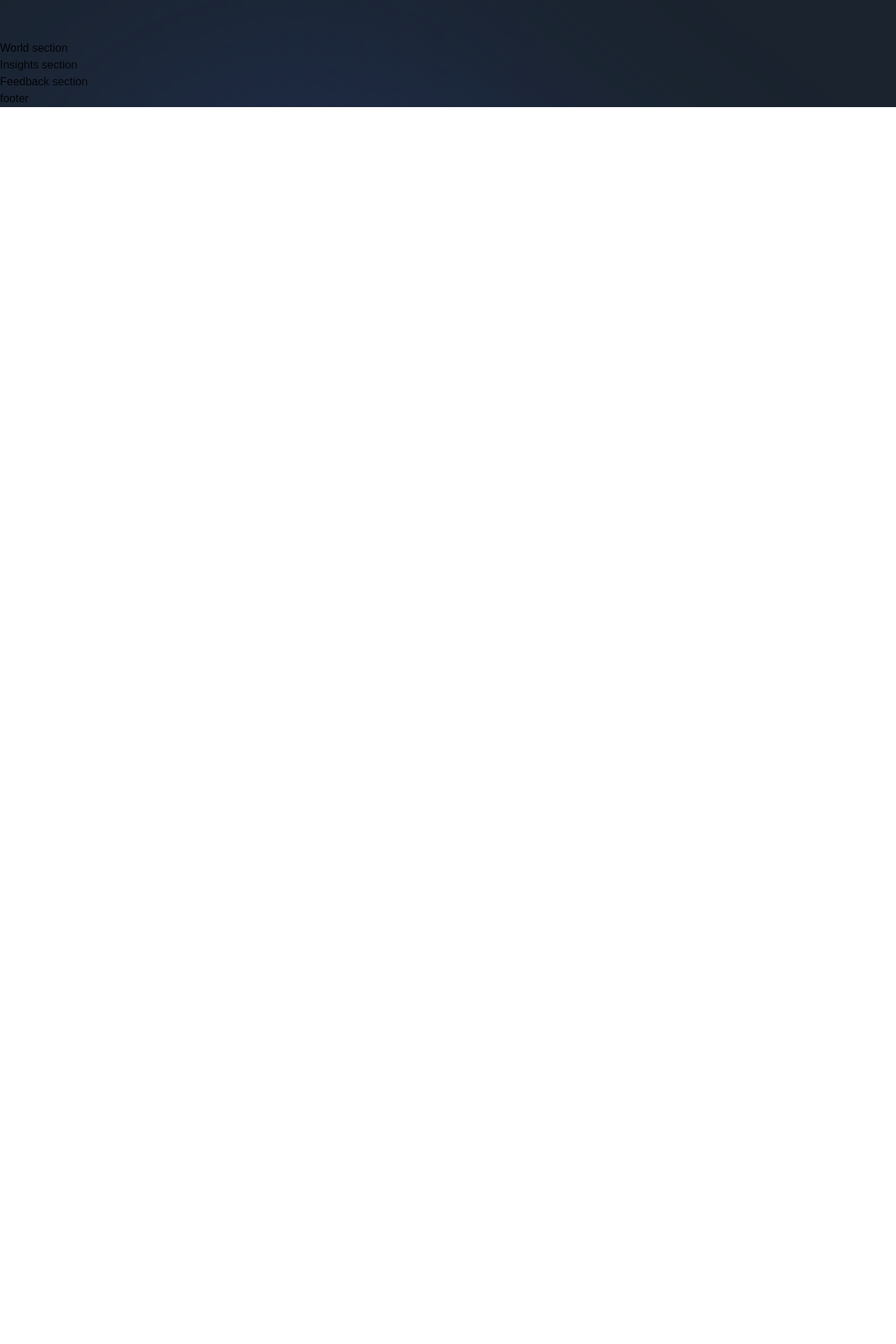
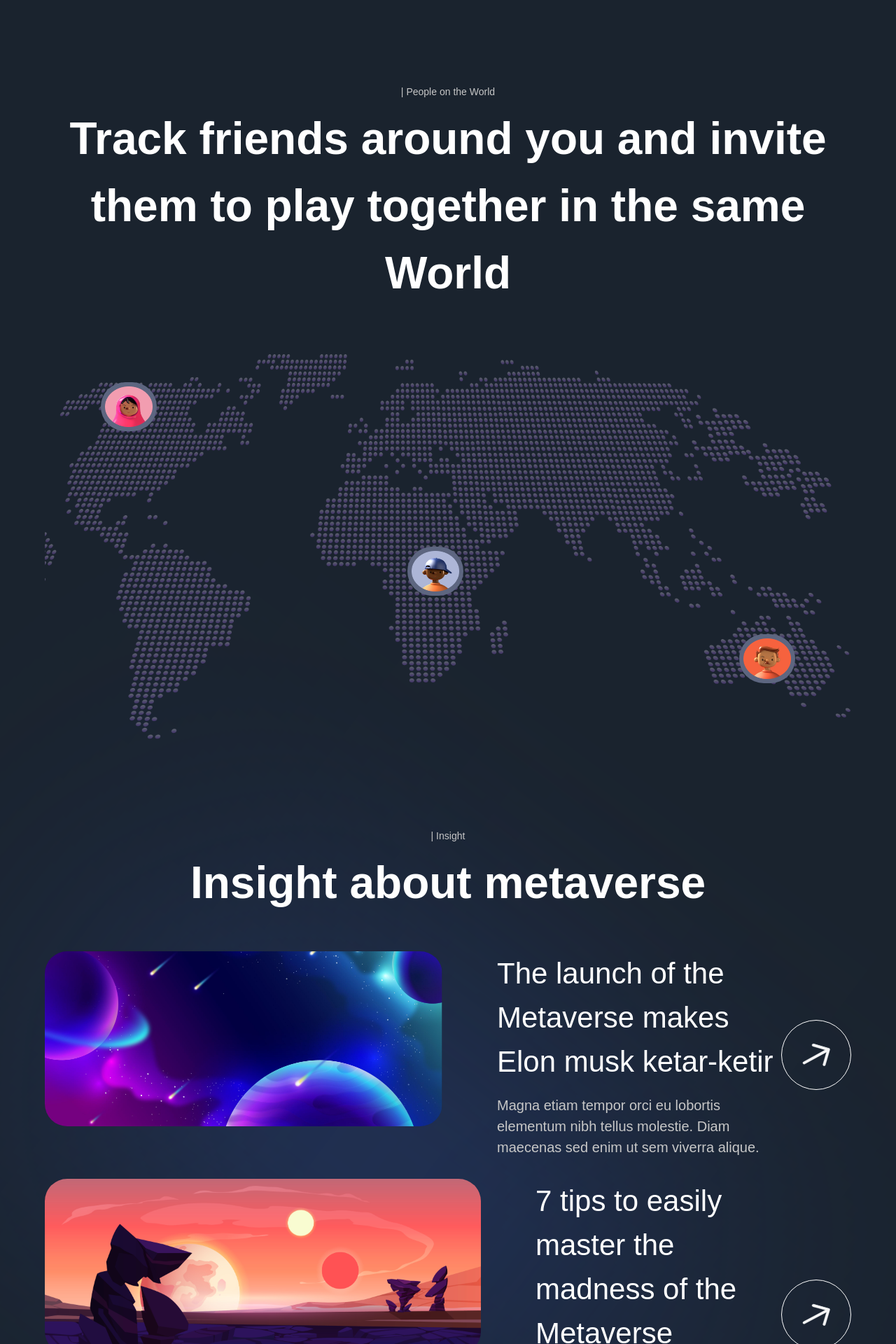
Before and after one commit to SRadyslav/Metaverse_Site, a Next.js app: page / in a window 1280 px wide. Shown: the part 4120-6040 px from the top of the page at 70% size. Before the commit the page ends 4273 px from the top, so only its background shows below. Built offline with nearby package versions, Linux system fonts and the light colour scheme; a web font is replaced by a local one.

Commit message:
Cutomized World and Insights sections

```diff
--- /dev/null
+++ b/components/ImgForWorld.jsx
@@ -0,0 +1,15 @@
+'use client';
+
+const ImgForWorld = ({img, position}) => (
+    <div
+        className={`absolute ${position} w-[80px] h-[70px] p-[6px] rounded-full bg-[#5d6680]`}
+    >
+        <img
+            src={img}
+            alt="people"
+            className="w-full h-full"
+        />
+    </div>
+)
+
+export default ImgForWorld;
--- a/components/InsightCard.jsx
+++ b/components/InsightCard.jsx
@@ -1,9 +1,32 @@
 'use client';
 
-const InsightCard = () => (
-  <div>
-    Insight Card
-  </div>
+import { motion } from "framer-motion";
+import { fadeIn } from "../utils/motion";
+
+const InsightCard = ({ imgUrl, title, subtitle, index }) => (
+  <motion.div
+    variants={fadeIn('up', 'spring', index * 0.5, 1)}
+    className="flex md:flex-row flex-col gap-4"
+  >
+    <img
+      src={imgUrl}
+      alt="planet-01"
+      className="md:w-270px w-full h-[250px] rounded-[32px] object-cover"
+    />
+    <div className="w-full flex justify-between items-center">
+      <div className="flex-1 md:ml-[62px] flex flex-col max-w-[650px]">
+        <h4 className="font-normal lg:text-[42px] text-[26px] text-white">{title}</h4>
+        <p className="mt-[16px] font-normal lg:text-[20px] text-[14px] text-secondary-white">{subtitle}</p>
+      </div>
+      <div className="lg:flex hidden items-center justify-center w-[100px] h-[100px] rounded-full bg-transparent border-[1px] border-white cursor-pointer">
+        <img
+          src="arrow.svg"
+          alt="arrow"
+          className="w-[40%] h-[40%] object-contain"
+        />
+      </div>
+    </div>
+  </motion.div>
 );
 
 export default InsightCard;
--- /dev/null
+++ b/components/WorldCard.jsx
@@ -0,0 +1,14 @@
+'use client';
+
+const people = ['people-01.png', 'people-02.png', 'people-03.png']
+
+const WorldCard = ({ img, title, position }) => (
+    <div className={`absolute ${position} w-[210px] h-[160px] p-[6px] rounded-[32px] bg-[#5d6680]`}>
+        <img src={img} className="w-full h-full rounded-[24px]" />
+        {people.map(person => (
+            <img src={person} key={person} className="w-[24px] h-[24px]" />
+        ))}
+    </div>
+)
+
+export default WorldCard;
--- a/components/index.js
+++ b/components/index.js
@@ -5,6 +5,8 @@ import StartSteps from './StartSteps';
 import NewFeatures from './NewFeatures';
 import InsightCard from './InsightCard';
 import Footer from './Footer';
+import ImgForWorld from './ImgForWorld';
+import WorldCard from './WorldCard';
 
 export {
   Navbar,
@@ -15,4 +17,6 @@ export {
   ExploreCard,
   InsightCard,
   Footer,
+  ImgForWorld,
+  WorldCard,
 };
--- a/sections/Insights.jsx
+++ b/sections/Insights.jsx
@@ -1,8 +1,30 @@
 'use client';
 
+import { motion } from "framer-motion";
+import styles from '../styles'
+import { staggerContainer } from '../utils/motion'
+import { TypingText, TitleText, InsightCard } from '../components'
+import { insights } from '../constants'
+
 const Insights = () => (
-  <section>
-    Insights section
+  <section
+    className={`${styles.paddings} relative z-10`}
+  >
+    <motion.div
+      variants={staggerContainer}
+      initial="hidden"
+      whileInView="show"
+      viewport={{ once: 'false', amount: 0.25 }}
+      className={`${styles.innerWidth} mx-auto flex flex-col`}
+    >
+      <TypingText title="| Insight" textStyles="text-center" />
+      <TitleText title="Insight about metaverse" textStyles="text-center" />
+      <div className="mt-[50px] flex flex-col gap-[30px]">
+        {insights.map((insight,i)=>(
+          <InsightCard key={`insight-${i}`} {...insight} index={i+1} />
+        ))}
+      </div>
+    </motion.div>
   </section>
 );
 
--- a/sections/World.jsx
+++ b/sections/World.jsx
@@ -1,8 +1,41 @@
 'use client';
 
+import { motion } from "framer-motion";
+import styles from '../styles'
+import { fadeIn, staggerContainer } from '../utils/motion'
+import { TypingText, TitleText, ImgForWorld, WorldCard } from '../components'
+
 const World = () => (
-  <section>
-    World section
+  <section
+    className={`${styles.paddings} relative z-10`}
+  >
+    <motion.div
+      variants={staggerContainer}
+      initial="hidden"
+      whileInView="show"
+      viewport={{ once: 'false', amount: 0.25 }}
+      className={`${styles.innerWidth} mx-auto flex flex-col`}
+    >
+        <TypingText title="| People on the World" textStyles="text-center" />
+        <TitleText title={<>
+          Track friends around you and invite them to play together in the same World
+        </>} textStyles="text-center" />
+        <motion.div
+        variants={fadeIn('up', 'tween', 0.3, 1)}
+        className="relative mt-[68px] flex w-full h-[550px]"
+        >
+          <img
+            src="/map.png"
+            alt="map"
+            className="w-full h-full object-cover"
+          />
+          <ImgForWorld img="people-01.png" position="bottom-20 right-20" />
+          <ImgForWorld img="people-02.png" position="top-10 left-20" />
+          <ImgForWorld img="people-03.png" position="top-1/2 left-[45%]" />
+          {/* <WorldCard img="planet-04.png" position="top-20 left-1/2" /> */}
+          {/* <WorldCard img="planet-06.png" position= "top-10 right-5" /> */}
+        </motion.div>
+    </motion.div>
   </section>
 );
 
```
